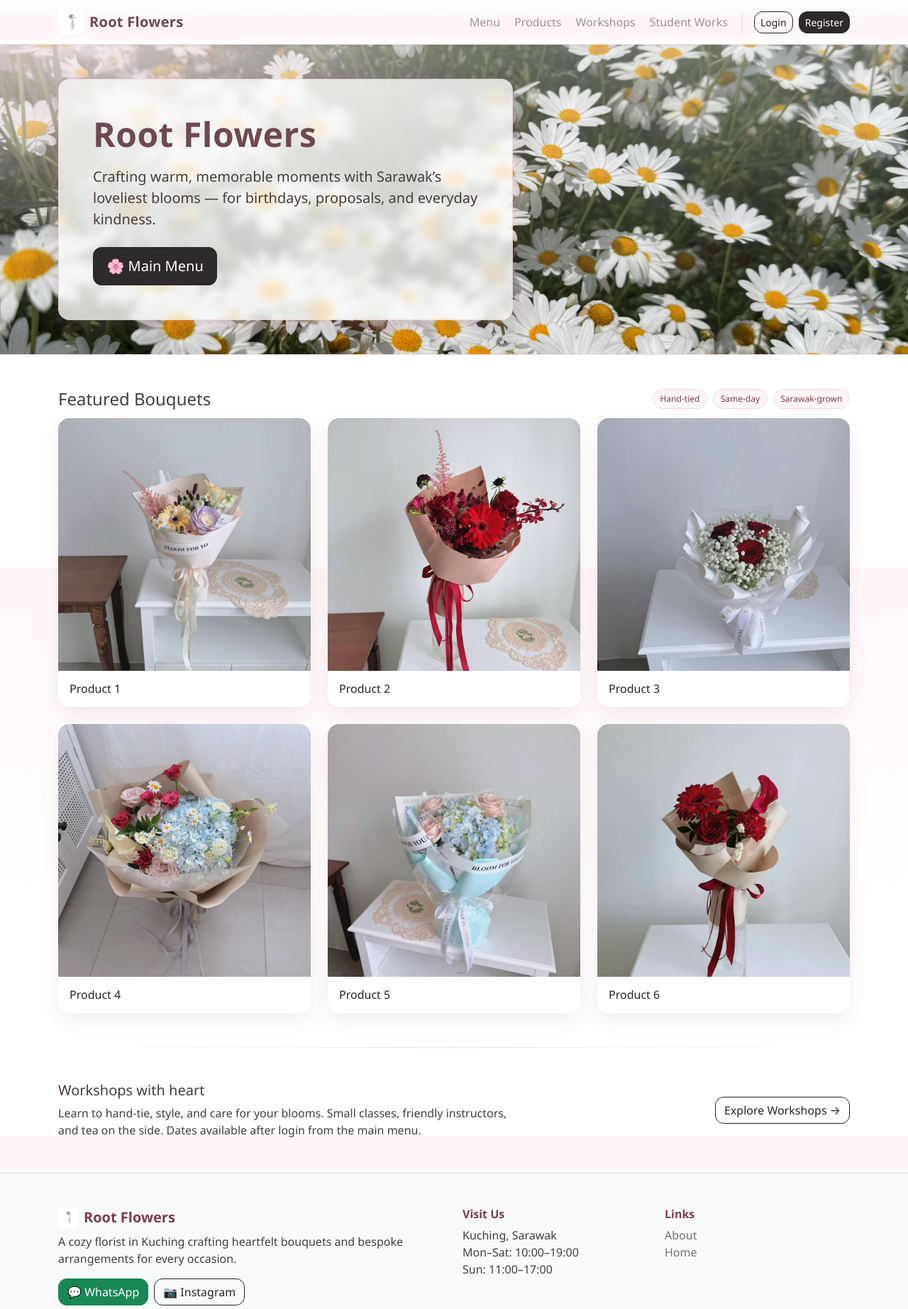
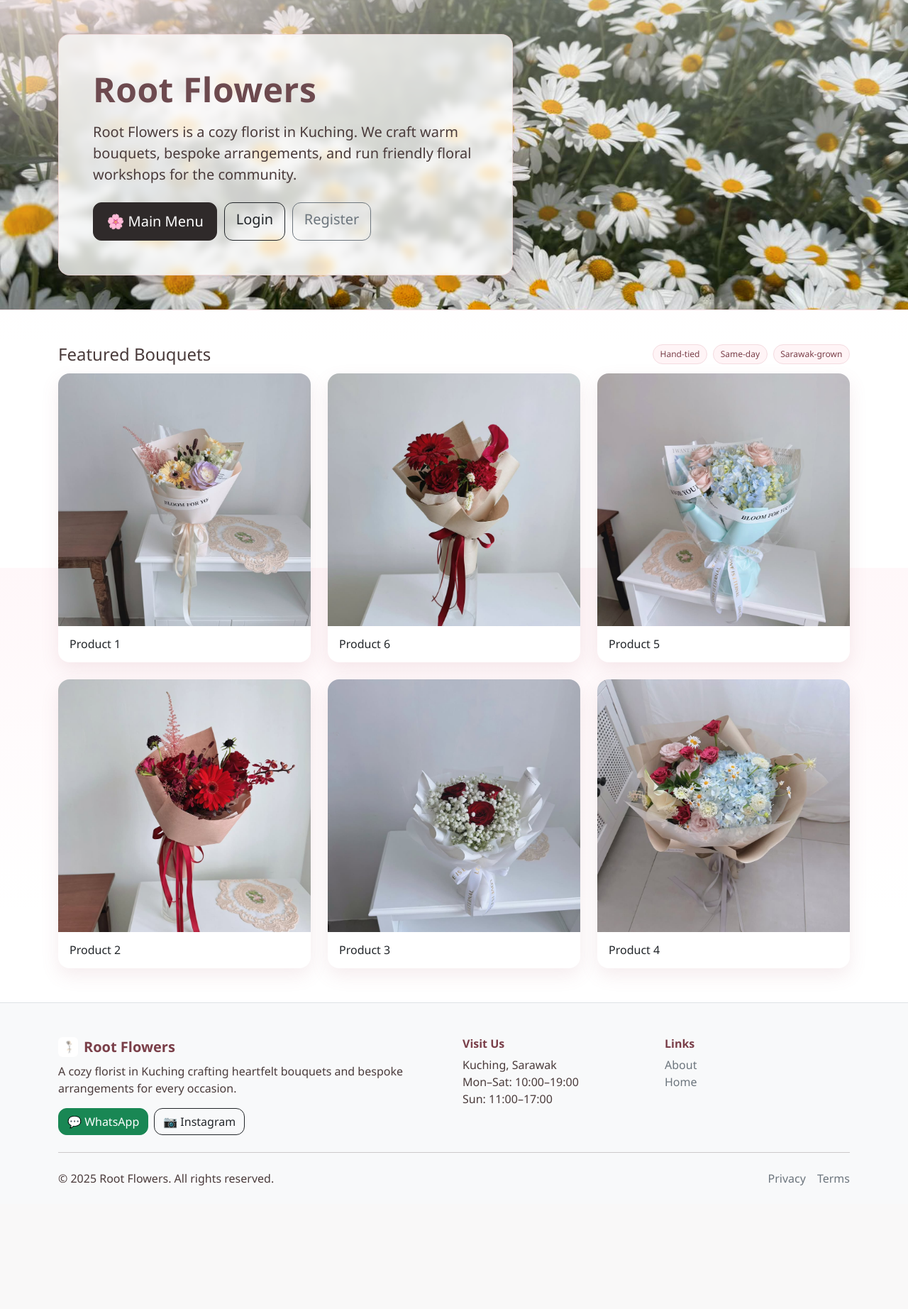
Before and after one commit to NyChieng/Flower-shop-Web, a PHP site: page / in a window 1280 px wide. Shown: the top 1844 px of the page at 71% size. After the commit the page ends 1670 px from the top, so only its background shows below. Run offline with PHP 8.4, Linux system fonts and the light colour scheme.

Commit message:
Update index.php

```diff
--- a/index.php
+++ b/index.php
@@ -1,33 +1,29 @@
 <?php
-// index.php — home; hero uses local main_background.jpg; no online fallbacks
+// index.php — Task 1: Intro + random product photos + 3 buttons + footer
 if (session_status() === PHP_SESSION_NONE) { session_start(); }
-$isLoggedIn = !empty($_SESSION['user_email']);
 
-// discover up to 6 product images (no external replacements)
+// --- Discover product images (max 6, random order) ---
 $imgDir  = __DIR__ . '/img/products';
 $webDir  = 'img/products';
 $allowed = ['jpg','jpeg','png','webp'];
+$photos  = [];
 
-$files = [];
 if (is_dir($imgDir)) {
     foreach (scandir($imgDir) as $f) {
         $ext = strtolower(pathinfo($f, PATHINFO_EXTENSION));
-    if (in_array($ext, $allowed)) { $files[] = $f; }
-  }
-}
-sort($files, SORT_NATURAL);
-$files = array_slice($files, 0, 6);
-
-$photos = [];
-foreach ($files as $f) {
+        if (in_array($ext, $allowed)) {
             $name = pathinfo($f, PATHINFO_FILENAME);
             $photos[] = [
                 'src'  => $webDir . '/' . rawurlencode($f),
-    'name' => ucwords(str_replace(['-','_'], ' ', $name)),
+                'name' => ucwords(str_replace(['-','_'],' ', $name)),
             ];
         }
-
-// pad to exactly 6 with placeholders (no src)
+    }
+}
+if (!empty($photos)) {
+    shuffle($photos);
+    $photos = array_slice($photos, 0, 6);
+}
 while (count($photos) < 6) {
     $photos[] = ['src' => null, 'name' => 'Image coming soon'];
 }
@@ -43,28 +39,31 @@ while (count($photos) < 6) {
   </head>
   <body>
 
-  <?php include __DIR__ . '/nav.php'; ?>
-
-  <!-- HERO with your own background image -->
+    <!-- HERO with background image -->
     <header class="hero hero-with-image py-5">
       <div class="hero-overlay"></div>
       <div class="container position-relative">
-      <div class="row align-items-center">
+        <div class="row">
           <div class="col-lg-7">
             <div class="glass p-4 p-md-5 rounded-4">
               <h1 class="display-5 brand-mark mb-3">Root Flowers</h1>
               <p class="lead mb-4">
-              Crafting warm, memorable moments with Sarawak’s loveliest blooms — for birthdays,
-              proposals, and everyday kindness.
+                Root Flowers is a cozy florist in Kuching. We craft warm bouquets, bespoke
+                arrangements, and run friendly floral workshops for the community.
               </p>
-            <a class="btn btn-dark btn-lg btn-cta" href="main_menu.php" data-require-login="1">🌸 Main Menu</a>
+              <!-- Three buttons -->
+              <div class="cta-row">
+                <a class="btn btn-dark btn-lg btn-cta" href="main_menu.php">🌸 Main Menu</a>
+                <a class="btn btn-outline-dark btn-lg" href="login.php">Login</a>
+                <a class="btn btn-outline-secondary btn-lg" href="registration.php">Register</a>
+              </div>
             </div>
           </div>
         </div>
       </div>
     </header>
 
-  <!-- PRODUCT GRID (exactly 6 tiles; placeholders if missing) -->
+    <!-- PRODUCT GRID -->
     <main class="py-5">
       <div class="container">
         <div class="section-head">
@@ -80,7 +79,7 @@ while (count($photos) < 6) {
           <?php foreach ($photos as $p): ?>
             <div class="col-6 col-md-4">
               <article class="card photo-card h-100 hover-lift">
-              <?php if (!empty($p['src'])): ?>
+                <?php if ($p['src']): ?>
                   <div class="img-wrap">
                     <img src="<?php echo htmlspecialchars($p['src']); ?>" class="card-img-top"
                         alt="<?php echo htmlspecialchars($p['name']); ?>">
@@ -91,7 +90,8 @@ while (count($photos) < 6) {
                   </div>
                 <?php endif; ?>
                 <div class="card-body">
-                <h3 class="h6 card-title mb-0 text-truncate" title="<?php echo htmlspecialchars($p['name']); ?>">
+                  <h3 class="h6 card-title mb-0 text-truncate"
+                      title="<?php echo htmlspecialchars($p['name']); ?>">
                     <?php echo htmlspecialchars($p['name']); ?>
                   </h3>
                 </div>
@@ -99,39 +99,11 @@ while (count($photos) < 6) {
             </div>
           <?php endforeach; ?>
         </div>
-
-      <div class="divider my-5" role="separator" aria-hidden="true"></div>
-
-      <div class="row g-4 align-items-center">
-        <div class="col-lg-7">
-          <h2 class="h5 mb-2">Workshops with heart</h2>
-          <p class="mb-0">
-            Learn to hand-tie, style, and care for your blooms. Small classes, friendly instructors,
-            and tea on the side. Dates available after login from the main menu.
-          </p>
-        </div>
-        <div class="col-lg-5 text-lg-end">
-          <a class="btn btn-outline-dark" href="workshops.php" data-require-login="1">Explore Workshops →</a>
-        </div>
-      </div>
       </div>
     </main>
 
     <?php include __DIR__ . '/footer.php'; ?>
 
     <script src="https://cdn.jsdelivr.net/npm/bootstrap@5.3.3/dist/js/bootstrap.bundle.min.js"></script>
-  <script>
-    // gate protected links
-    const IS_LOGGED_IN = <?php echo $isLoggedIn ? 'true' : 'false'; ?>;
-    document.querySelectorAll('[data-require-login]').forEach(el => {
-      el.addEventListener('click', (e) => {
-        if (!IS_LOGGED_IN) {
-          e.preventDefault();
-          const next = el.getAttribute('href') || 'main_menu.php';
-          window.location.href = 'login.php?next=' + encodeURIComponent(next);
-        }
-      });
-    });
-  </script>
   </body>
 </html>
```
Lines whose indentation alone changed are shown as unchanged.
